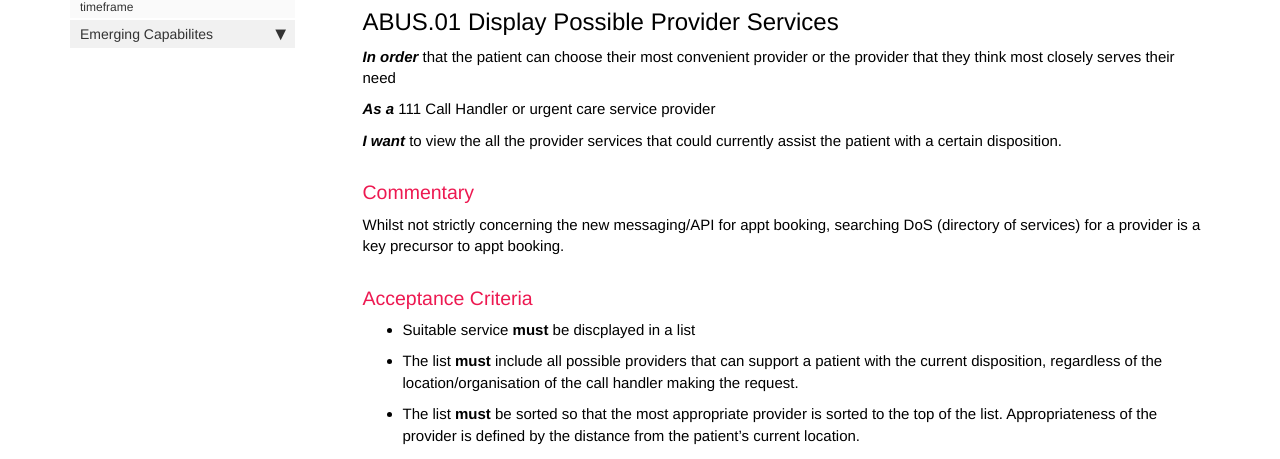
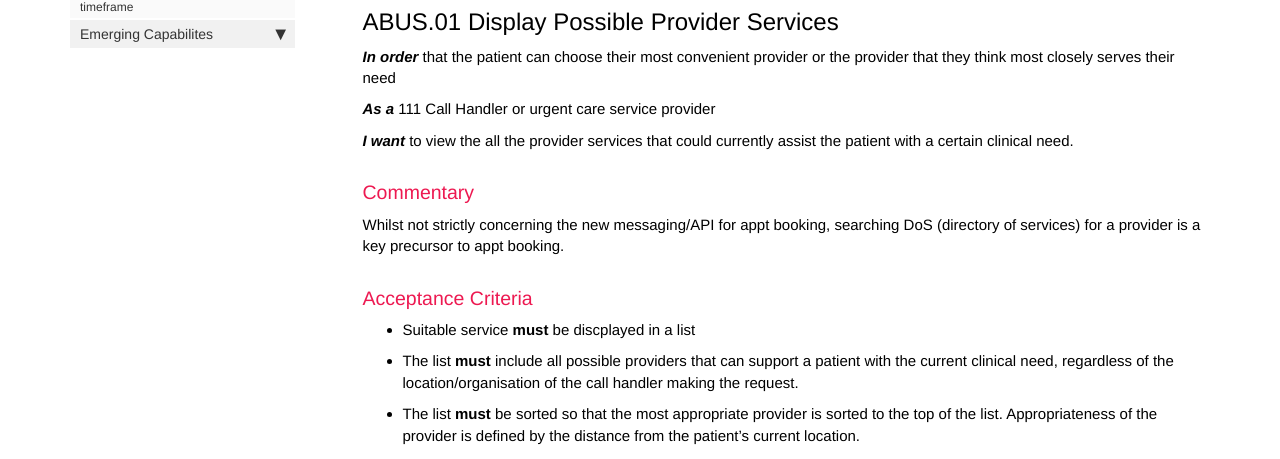
Before and after one commit to nhsd-a2si/docs-uec-appts, a Jekyll site: the page built from _pages/scope/usecases/usep_abus01.md, in a window 1280 px wide and 1357 px high. Shown: the part 410-869 px from the top of the window. Built offline with Jekyll 4.4.1, drawn with Linux system fonts in a browser that asks for light colours; nearby versions of some CDN libraries.

Commit message:
Update usep_abus01.md

```diff
--- a/_pages/scope/usecases/usep_abus01.md
+++ b/_pages/scope/usecases/usep_abus01.md
@@ -10,14 +10,14 @@ permalink: usep_abus01.html
 
 **_As a_** 111 Call Handler or urgent care service provider
 
-**_I want_** to view the all the provider services that could currently assist the patient with a certain disposition.
+**_I want_** to view the all the provider services that could currently assist the patient with a certain clinical need.
 
 ### Commentary
 Whilst not strictly concerning the new messaging/API for appt booking, searching DoS (directory of services) for a provider is a key precursor to appt booking.
 
 ### Acceptance Criteria
 * Suitable service **must** be discplayed in a list
-* The list **must** include all possible providers that can support a patient with the current disposition, regardless of the location/organisation of the call handler making the request.
+* The list **must** include all possible providers that can support a patient with the current clinical need, regardless of the location/organisation of the call handler making the request.
 * The list **must** be sorted so that the most appropriate provider is sorted to the top of the list. Appropriateness of the provider is defined by the distance from the patient's current location.
 * The list **must** provide the location details of the provider (so that the patient can help to assess which provider really has the most convenient location)
 * Possible data items to display:
```
